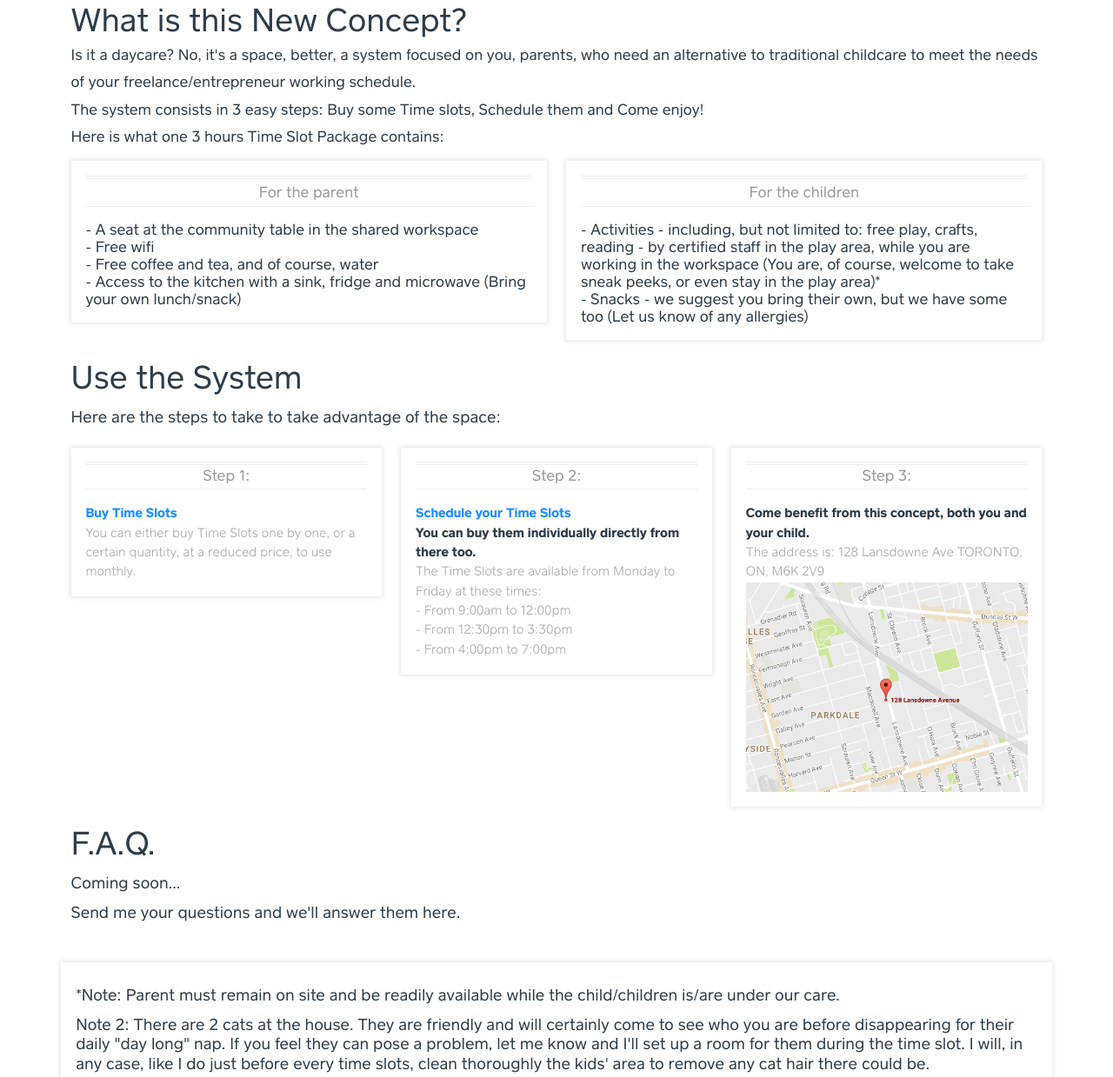
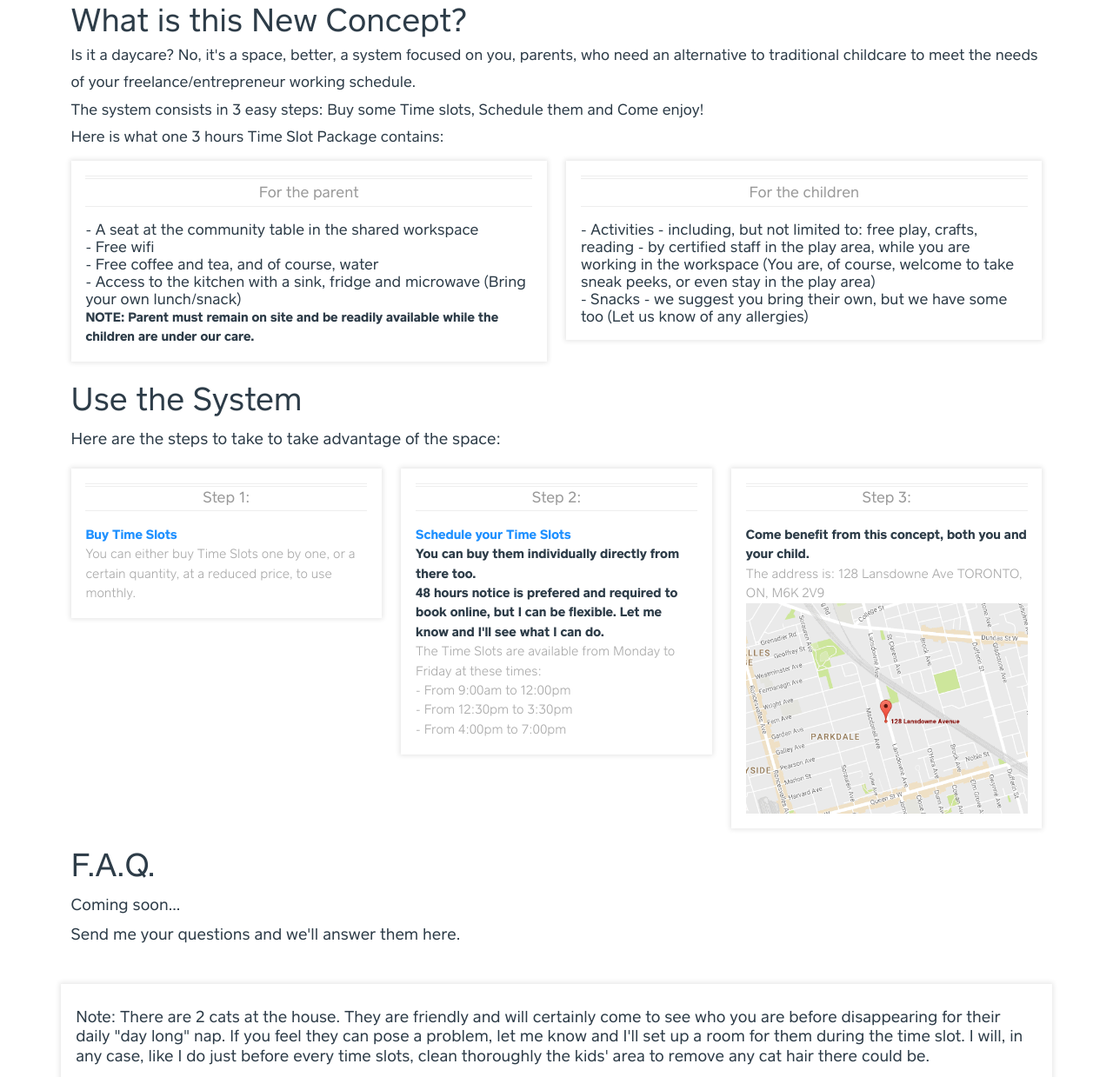
Before and after one commit to carodine/carodine.github.io, a plain HTML site: page index.html in a window 1280 px wide. Shown: the part 651-1890 px from the top of the page at 87% size. Drawn offline with Linux system fonts and the light colour scheme.

Commit message:
several tweaks
Add of a favicon.
Add of 48 hours notice information.
Move of Note for parents to stay in the premises.

```diff
--- a/css/style.css
+++ b/css/style.css
@@ -560,6 +560,7 @@ section footer {
 
 #container-footer {
 	padding: 5px 0;
+    /* Change color when putting back the contact form */
 	background:dodgerblue;
 	color:#eee;
 	font-weight:100;
@@ -753,7 +754,7 @@ a:link, a:visited{
 		    }
 
 		#container-header {
-			background: #352a38 url("../img/Joanne Playing.jpg") no-repeat top center;
+			background: dodgerblue url("../img/Joanne Playing.jpg") no-repeat top center;
 			padding: 5% 0 1% 0;
 			-webkit-background-size: cover;
 			-moz-background-size: cover;
--- a/index.html
+++ b/index.html
@@ -116,13 +116,14 @@
                                 <li>- Free coffee and tea, and of course, water</li>
                                 <li>- Access to the kitchen with a sink, fridge and microwave (Bring your own lunch/snack)</li>
                             </ul>
+                            <h5>NOTE: Parent must remain on site and be readily available while the children are under our care.</h5>
                         </div>
                     </article>
                     <article class="group wrapper">
                         <div class="box">
                             <h4>For the children</h4>
                             <ul>
-                                <li>- Activities - including, but not limited to: free play, crafts, reading - by certified staff in the play area, while you are working in the workspace (You are, of course, welcome to take sneak peeks, or even stay in the play area)* </li>
+                                <li>- Activities - including, but not limited to: free play, crafts, reading - by certified staff in the play area, while you are working in the workspace (You are, of course, welcome to take sneak peeks, or even stay in the play area) </li>
                                 <li>- Snacks - we suggest you bring their own, but we have some too (Let us know of any allergies)</li>
                             </ul>
                         </div>
@@ -146,6 +147,7 @@
                             <h4>Step 2:</h4>
                             <h5><a href="https://workingensemble.acuityscheduling.com">Schedule your Time Slots</a></h5>
                             <h5>You can buy them individually directly from there too.</h5>
+                            <h5>48 hours notice is prefered and required to book online, but I can be flexible. Let me know and I'll see what I can do. </h5>
                             <h6>The Time Slots are available from Monday to Friday at these times:</h6>
                             <h6>- From 9:00am to 12:00pm</h6>
                             <h6>- From 12:30pm to 3:30pm</h6>
@@ -212,8 +214,7 @@
                         </div>
                     </article>-->
                     <footer class="wrapper box">
-                        <p>*Note: Parent must remain on site and be readily available while the child/children is/are under our care. </p>
-                        <p>Note 2: There are 2 cats at the house. They are friendly and will certainly come to see who you are before disappearing for their daily "day long" nap. If you feel they can pose a problem, let me know and I'll set up a room for them during the time slot. I will, in any case, like I do just before every time slots, clean thoroughly the kids' area to remove any cat hair there could be.</p>
+                        <p>Note: There are 2 cats at the house. They are friendly and will certainly come to see who you are before disappearing for their daily "day long" nap. If you feel they can pose a problem, let me know and I'll set up a room for them during the time slot. I will, in any case, like I do just before every time slots, clean thoroughly the kids' area to remove any cat hair there could be.</p>
                     </footer>
 				</section>
                 <br/>
```
Also changed, not shown: favicon.ico (added).
